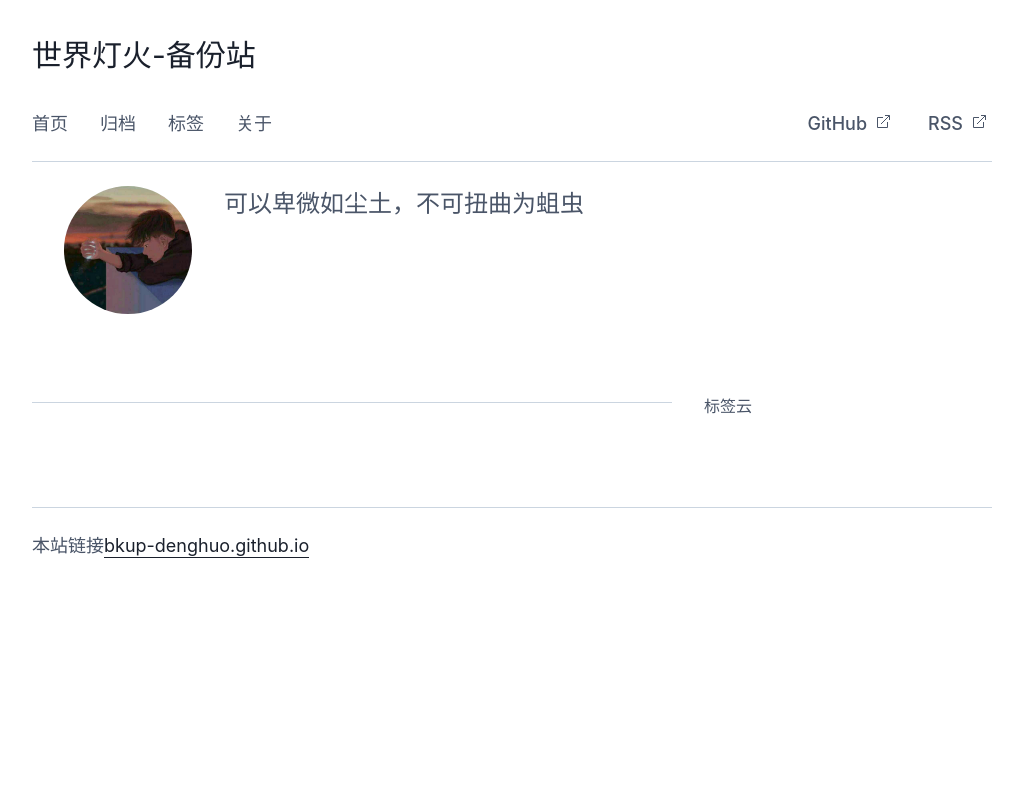
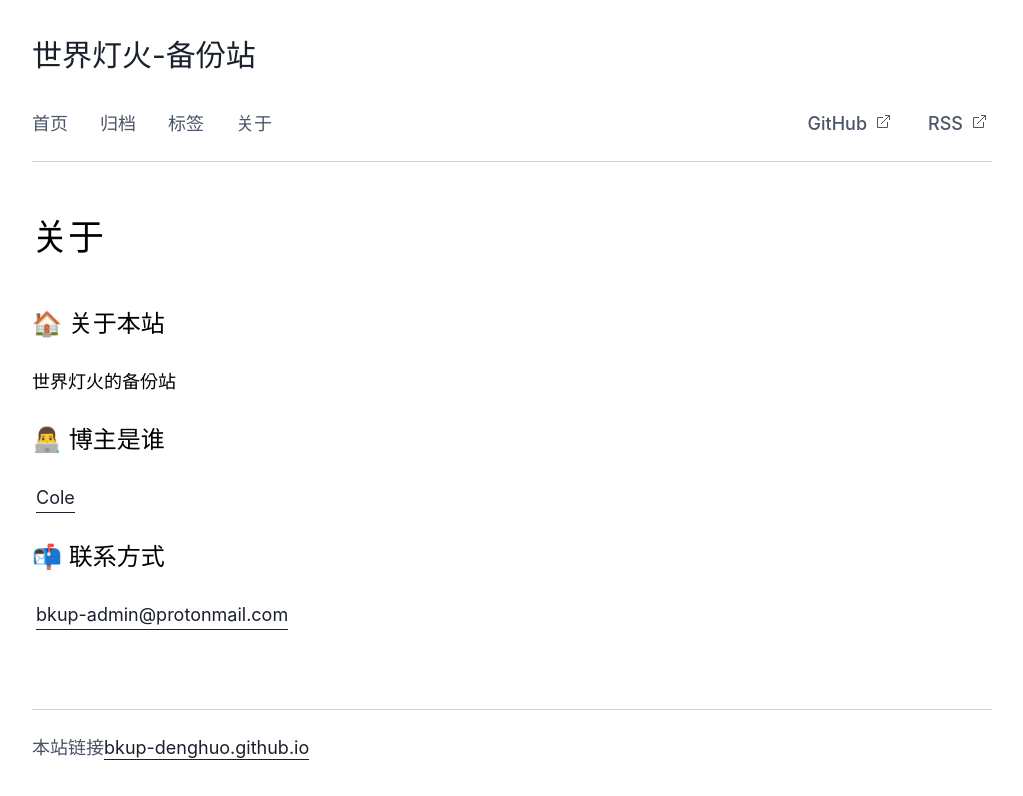
Before and after one commit to bkup-denghuo/bkup-denghuo.github.io, a plain HTML site: page post/about/index.html in a window 1280 px wide. Shown: the whole page, without its empty margins (128-1151 px from the left). Drawn offline with nearby package versions, Linux system fonts and the light colour scheme.

Commit message:
update from gridea: 2020-07-19 23:30:20

```diff
--- a/atom.xml
+++ b/atom.xml
@@ -2,7 +2,7 @@
 <feed xmlns="http://www.w3.org/2005/Atom">
     <id>https://bkup-denghuo.github.io</id>
     <title>世界灯火-备份站</title>
-    <updated>2020-07-19T15:28:52.390Z</updated>
+    <updated>2020-07-19T15:30:19.897Z</updated>
     <generator>https://github.com/jpmonette/feed</generator>
     <link rel="alternate" href="https://bkup-denghuo.github.io"/>
     <link rel="self" href="https://bkup-denghuo.github.io/atom.xml"/>
--- a/index.html
+++ b/post/about/index.html
@@ -3,13 +3,21 @@
   <meta charset="UTF-8">
 <meta name="viewport" content="width=device-width, initial-scale=1.0">
 <meta http-equiv="X-UA-Compatible" content="ie=edge">
-<title>世界灯火-备份站</title>
+<title>关于 | 世界灯火-备份站</title>
 <link rel="stylesheet" href="https://bkup-denghuo.github.io/styles/main.css">
 <script src="https://bkup-denghuo.github.io/media/script.js"></script>
 
 
 
-  <meta name="description" content="可以卑微如尘土，不可扭曲为蛆虫">
+  <meta name="description" content="🏠 关于本站
+世界灯火的备份站
+👨‍💻 博主是谁
+Cole
+📬 联系方式
+bkup-admin@protonmail.com
+...">
+  <script src="https://bkup-denghuo.github.io/media/prism.js"></script>
+  <link rel="stylesheet" href="https://cdnjs.cloudflare.com/ajax/libs/KaTeX/0.10.0/katex.min.css">
 </head>
 <body>
   <div class="antialiased">
@@ -82,35 +90,30 @@
     </div>
   </div>
 </div>
+      <div class="mb-20 md:flex mt-10 lg:mt-6 md:border-t md:border-gray-400 md:pt-2 lg:border-t-0 lg:pt-0">
+        <div class="w-full md:w-2/3 mt-6">
+          <h1 class="text-4xl">关于</h1>
 
-        <div class="pt-10 md:py-6 flex items-start">
-          <img class="w-24 h-24 md:w-32 md:h-32 rounded-full mx-8 block flex-shrink-0" src="https://bkup-denghuo.github.io/images/avatar.png?v=1595172530633" alt="">
-          <div class="text-lg sm:text-xl lg:text-2xl text-gray-700">
-            可以卑微如尘土，不可扭曲为蛆虫
+          <div class="mt-6 lg:mt-10 post-content">
+            <h2 id="关于本站">🏠 关于本站</h2>
+<p>世界灯火的备份站</p>
+<h2 id="博主是谁">👨‍💻 博主是谁</h2>
+<p><a href="https://github.com/Backup-Admin">Cole</a></p>
+<h2 id="联系方式">📬 联系方式</h2>
+<p><a href="mailto:bkup-admin@protonmail.com">bkup-admin@protonmail.com</a></p>
+
           </div>
+
         </div>
 
-      <div class="mb-20 md:flex mt-10 lg:mt-6 md:border-t md:border-gray-400 md:pt-2 lg:border-t-0 lg:pt-0">
-        <div class="w-full md:w-2/3">
-  <div class="mt-6 lg:mt-10 border-b border-gray-400">
-
-  </div>
-  <div class="mt-6 flex justify-between">
-
-
-  </div>
-</div>
-        <div class="w-full md:w-1/3 md:pl-8">
-          <div class="text-base font-thin text-gray-700 mb-2 mt-6 md:mt-8">标签云</div>
-          <div>
-
-          </div>
-        </div>
       </div>
       <div class="footer border-gray-400 border-t pt-6 mt-6 sm:mt-8 md:mt-10 mb-20 text-gray-700 text-sm sm:text-base lg:text-lg">
   本站链接<a href="https://bkup-denghuo.github.io" target="_blank">bkup-denghuo.github.io</a>
 </div>
     </div>
   </div>
+  <script>
+    Prism.highlightAll()
+  </script>
 </body>
 </html>
```
